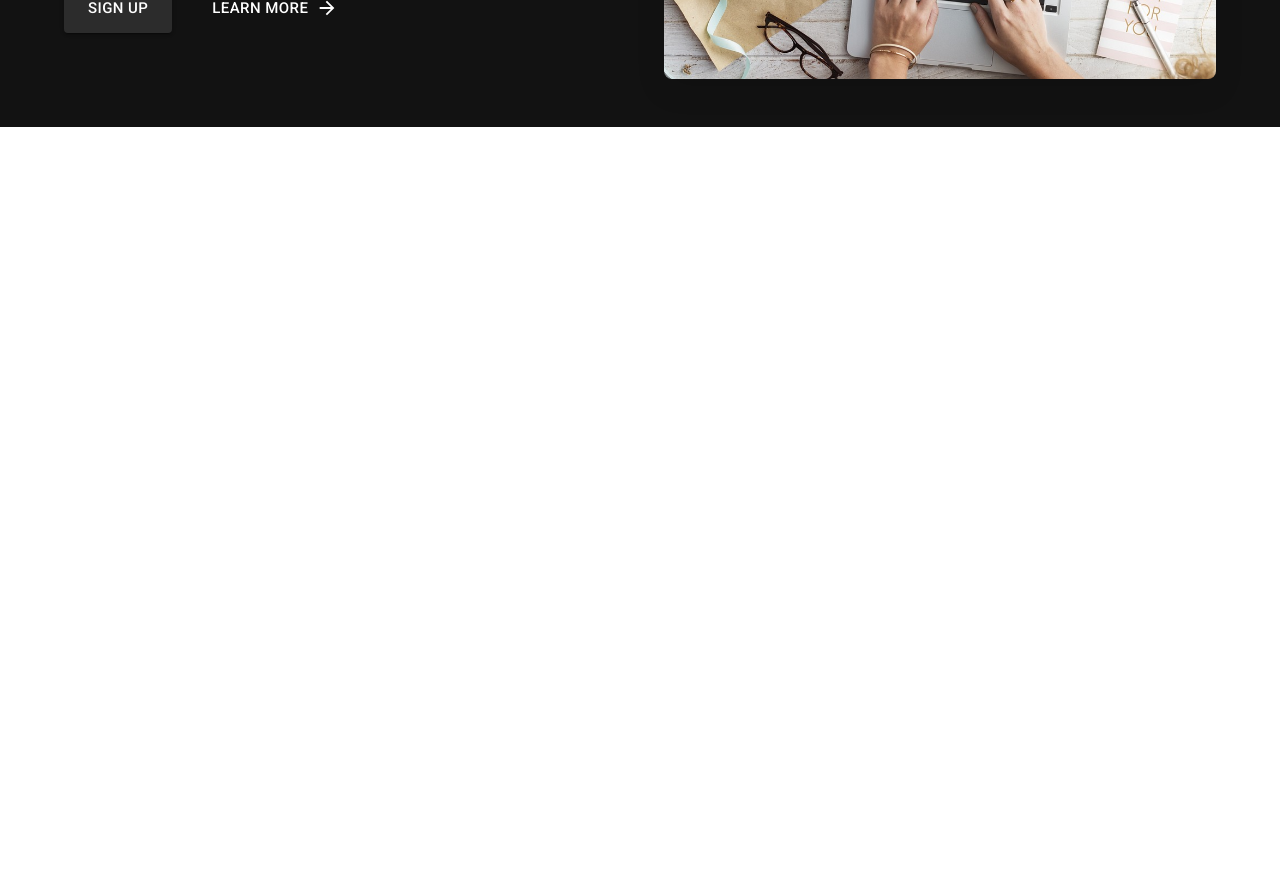
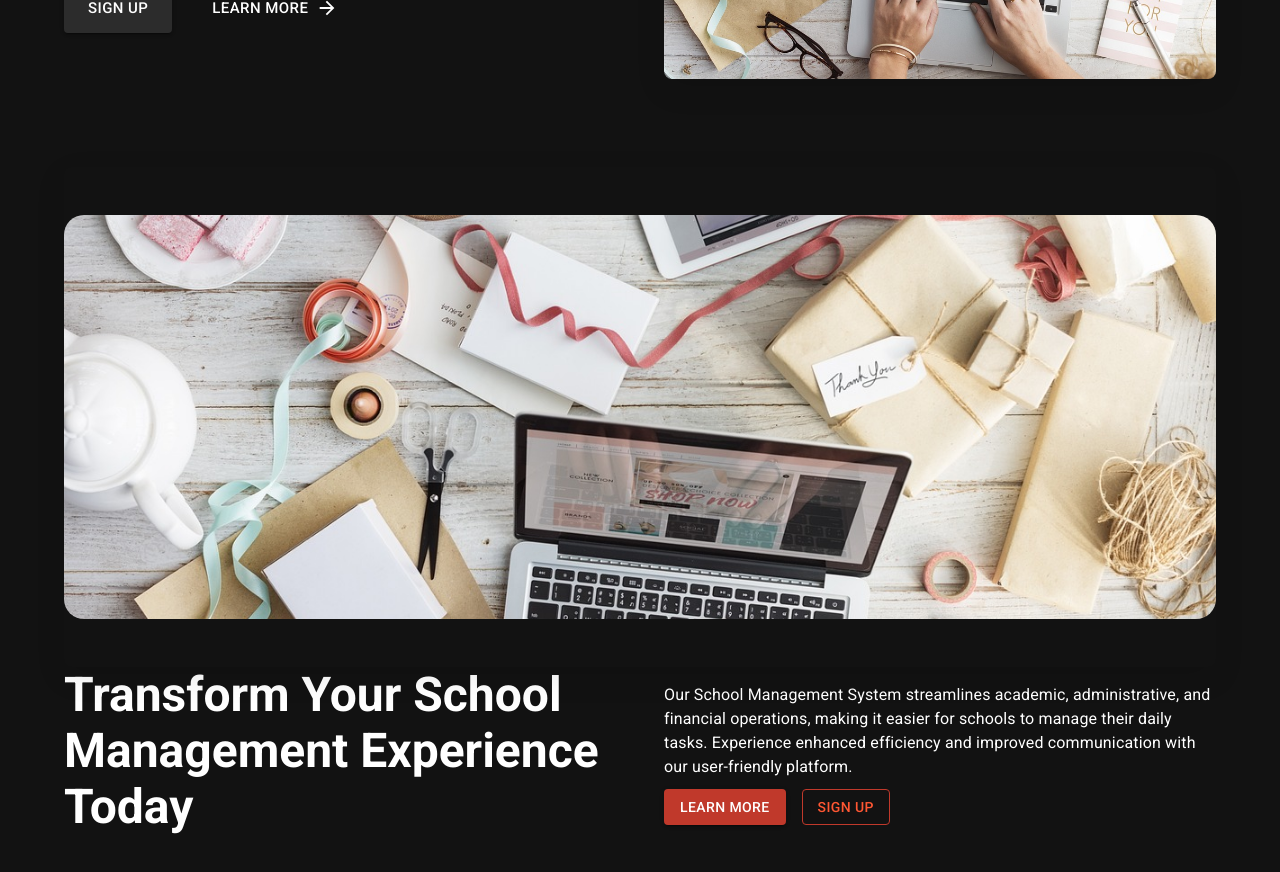
Before and after one commit to codewithnuh/school-management-system-ui, a React (Vite) app: page / in a window 1280 px wide. Shown: the part 560-1432 px from the top of the page. Before the commit the page ends 800 px from the top, so only its background shows below. Built offline with nearby package versions, Linux system fonts and the light colour scheme.

Commit message:
feat(UI) CTA section added

```diff
--- a/src/App.tsx
+++ b/src/App.tsx
@@ -1,10 +1,12 @@
 import Header from "./components/globals/Header";
+import CTA from "./components/landing_page/CTA";
 import Hero from "./components/landing_page/Hero";
 const App = () => {
   return (
     <div className="bg-black">
       <Header />
       <Hero />
+      <CTA />
     </div>
   );
 };
--- /dev/null
+++ b/src/components/landing_page/CTA.tsx
@@ -0,0 +1,84 @@
+import Box from "@mui/material/Box";
+import Container from "@mui/material/Container";
+import Grid from "@mui/material/Grid2";
+import Typography from "@mui/material/Typography";
+import Button from "@mui/material/Button";
+const CTA = () => {
+  return (
+    <div className="cta">
+      <Container>
+        <Box
+          sx={{
+            position: "relative",
+            width: "100%",
+            height: { xs: "300px", sm: "400px", md: "500px" },
+            overflow: "hidden",
+            borderRadius: 2,
+            py: { xs: 4, md: 6 },
+            boxShadow: "0 10px 30px rgba(0,0,0,0.1)",
+          }}
+        >
+          <img
+            src="/hero.jpg" // Replace with your actual image path
+            alt="Person working on a laptop in a cozy environment"
+            style={{
+              width: "100%",
+              height: "100%",
+              objectFit: "cover",
+              display: "block",
+              borderRadius: "20px",
+            }}
+          />
+        </Box>
+        <Grid
+          container
+          spacing={{ xs: 4, md: 6 }}
+          // direction={{ xs: "column", md: "row" }}
+          columns={{ sm: 1, md: 16 }}
+          alignItems="center"
+        >
+          <Grid size={8}>
+            <Typography
+              variant="h3"
+              component="h1"
+              sx={{
+                color: "#FFFFFF",
+                fontWeight: 700,
+                mb: 2,
+                fontSize: { xs: "2rem", sm: "2.5rem", md: "3rem" },
+              }}
+            >
+              Transform Your School Management Experience Today
+            </Typography>
+          </Grid>
+          <Grid size={8}>
+            <Box>
+              <Typography variant="body1" color="#fff">
+                Our School Management System streamlines academic,
+                administrative, and financial operations, making it easier for
+                schools to manage their daily tasks. Experience enhanced
+                efficiency and improved communication with our user-friendly
+                platform.
+              </Typography>
+              <Box
+                sx={{
+                  display: "flex",
+                  gap: 2,
+                  padding: "10px 0",
+                  flexDirection: { xs: "column", sm: "row" },
+                  justifyContent: { xs: "center", md: "flex-start" },
+                }}
+                component={"div"}
+              >
+                <Button variant="contained">Learn More</Button>
+                <Button variant="outlined">Sign Up</Button>
+              </Box>
+            </Box>
+          </Grid>
+        </Grid>
+      </Container>
+    </div>
+  );
+};
+
+export default CTA;
--- a/src/components/landing_page/Hero.tsx
+++ b/src/components/landing_page/Hero.tsx
@@ -108,6 +108,7 @@
                 height: { xs: "300px", sm: "400px", md: "500px" },
                 overflow: "hidden",
                 borderRadius: 2,
+                margin: "0 auto",
                 boxShadow: "0 10px 30px rgba(0,0,0,0.1)",
               }}
             >
--- a/src/style/index.css
+++ b/src/style/index.css
@@ -54,3 +54,7 @@
 .px {
   padding: 0 10px;
 }
+.cta {
+  background-color: var(--neutral-color);
+  padding: 40px 0;
+}
--- a/src/themes/theme.ts
+++ b/src/themes/theme.ts
@@ -32,6 +32,10 @@
           borderColor: palette.primary.light,
           color: palette.primary.light,
         },
+        outlined: {
+          borderColor: palette.primary.dark,
+          color: palette.primary.main,
+        },
         textSecondary: {
           color: palette.secondary.text,
           "&:hover": {
```
Also changed, not shown: 1 other file (tests, documents, lock files or other folders).
